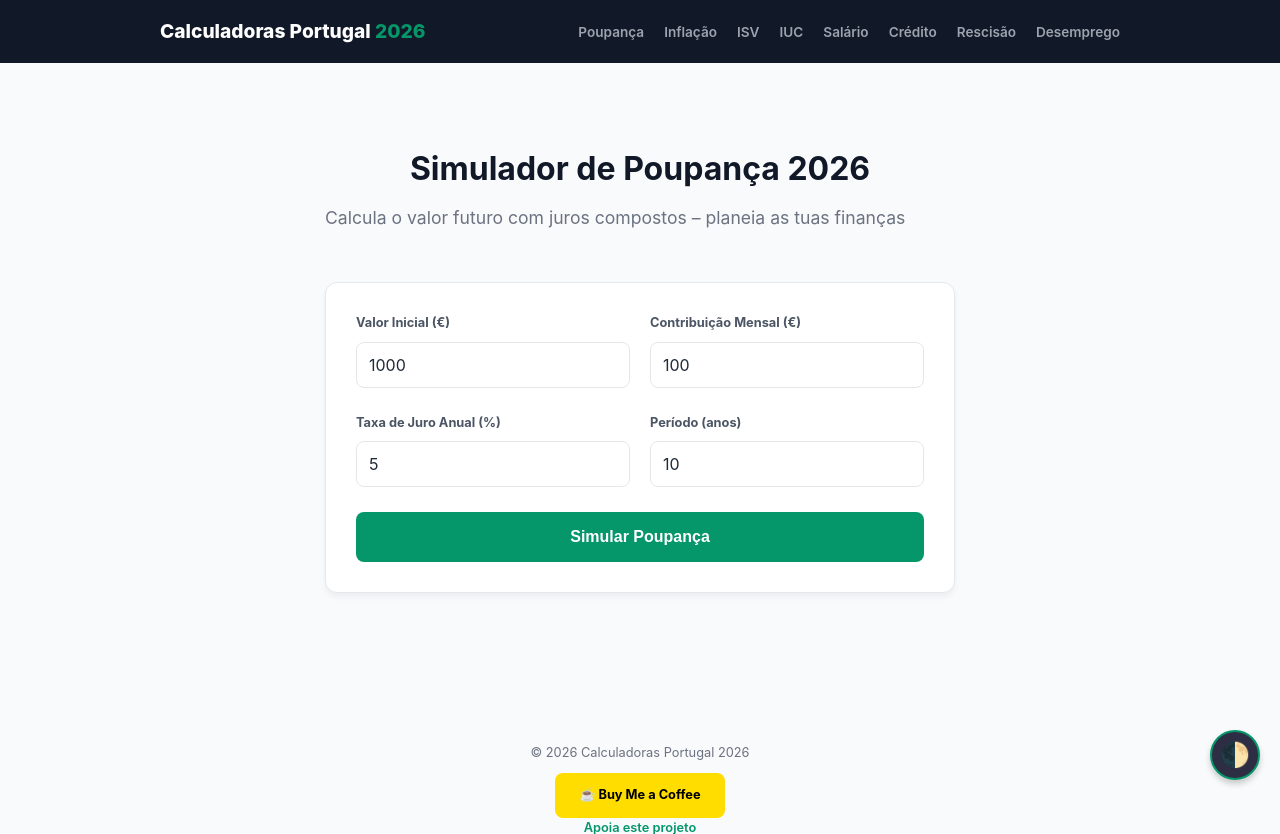
After one commit to ondoreoku/calculadoras-portugal, a Flask app: page /poupanca in a window 1280 px wide. The commit adds this page. Shown: the top 834 px of the page. Run offline with Flask 3, Linux system fonts and the light colour scheme.

Commit message:
Add: Calculadora de Poupança + PDFs dinâmicos + 8º card

```diff
--- a/app.py
+++ b/app.py
@@ -813,3 +813,82 @@ def iuc():
             erro = str(e)
 
     return render_template("iuc.html", resultado=resultado, erro=erro, ano=ano, co2=co2)
+
+# =============================================================================
+# ROTA - SIMULADOR DE POUPANÇA
+# =============================================================================
+from utils.poupanca import calcular_poupanca
+
+@app.route("/poupanca", methods=["GET", "POST"])
+@limiter.limit("5 per minute")
+@check_ip_block()
+def poupanca():
+    erro = None
+    resultado = None
+    capital_inicial = 1000
+    contribuicao_mensal = 100
+    taxa_juro = 5
+    periodo = 10
+
+    if request.method == "POST":
+        try:
+            capital_inicial = float(request.form.get("capital_inicial", 1000))
+            contribuicao_mensal = float(request.form.get("contribuicao_mensal", 0))
+            taxa_juro = float(request.form.get("taxa_juro", 5))
+            periodo = int(request.form.get("periodo", 10))
+
+            if capital_inicial < 0:
+                erro = "Capital inicial deve ser positivo"
+            elif contribuicao_mensal < 0:
+                erro = "Contribuição mensal deve ser positiva"
+            elif taxa_juro < 0:
+                erro = "Taxa de juro deve ser positiva"
+            elif periodo < 1:
+                erro = "Período deve ser pelo menos 1 ano"
+
+            if not erro:
+                resultado = calcular_poupanca(capital_inicial, contribuicao_mensal, taxa_juro, periodo)
+                log_security_event("CALCULO_POUPANCA", request.remote_addr, f"Capital:{capital_inicial} Juro:{taxa_juro} Anos:{periodo}")
+        except ValueError:
+            erro = "Valores inválidos. Por favor, insira números."
+        except Exception as e:
+            erro = str(e)
+
+    return render_template("poupanca.html",
+                          resultado=resultado,
+                          erro=erro,
+                          capital_inicial=capital_inicial,
+                          contribuicao_mensal=contribuicao_mensal,
+                          taxa_juro=taxa_juro,
+                          periodo=periodo)
+
+@app.route("/poupanca/pdf", methods=["GET"])
+@limiter.limit("5 per minute")
+def poupanca_pdf():
+    try:
+        capital_inicial = request.args.get("capital_inicial", type=float)
+        contribuicao_mensal = request.args.get("contribuicao_mensal", type=float, default=0)
+        taxa_juro = request.args.get("taxa_juro", type=float)
+        periodo = request.args.get("periodo", type=int)
+
+        if not capital_inicial or not taxa_juro or not periodo:
+            return jsonify({"erro": "Parâmetros obrigatórios: capital_inicial, taxa_juro, periodo"}), 400
+
+        resultado = calcular_poupanca(capital_inicial, contribuicao_mensal, taxa_juro, periodo)
+        inputs = {
+            "Capital Inicial": f"€{capital_inicial:.2f}",
+            "Contribuição Mensal": f"€{contribuicao_mensal:.2f}",
+            "Taxa de Juro": f"{taxa_juro}%",
+            "Período": f"{periodo} anos"
+        }
+
+        pdf = gerar_pdf_resultado("Poupança", inputs, resultado)
+        if pdf:
+            response = make_response(pdf)
+            response.headers["Content-Type"] = "application/pdf"
+            response.headers["Content-Disposition"] = f"attachment; filename=poupanca_{capital_inicial:.0f}.pdf"
+            return response
+        else:
+            return jsonify({"erro": "PDF não disponível", "dados": resultado}), 500
+    except Exception as e:
+        return jsonify({"erro": str(e)}), 500
--- a/templates/base.html
+++ b/templates/base.html
@@ -12,6 +12,7 @@
         <nav>
             <h1><a href="/">Calculadoras Portugal <span>2026</span></a></h1>
             <ul>
+                <li><a href="/poupanca">Poupança</a></li>
                 <li><a href="/inflacao">Inflação</a></li>
                 <li><a href="/isv">ISV</a></li>
                 <li><a href="/iuc">IUC</a></li>
--- a/templates/credito.html
+++ b/templates/credito.html
@@ -45,7 +45,7 @@
                 <button type="submit" class="btn-main">Calcular Prestação</button>
             </form>
             <div style="text-align:center;margin-top:15px;">
-                <a href="/credito/pdf?valor_imovel=200000&entrada=40000&prazo_anos=30" target="_blank" style="display:inline-block;background:#2563eb;color:white;padding:10px 20px;border-radius:8px;text-decoration:none;font-weight:600;">📄 Baixar PDF</a>
+                <a href="/credito/pdf?valor_imovel={{ valor_imovel }}/credito/pdf?valor_imovel=200000&entrada=40000&prazo_anos=30entrada={{ entrada }}/credito/pdf?valor_imovel=200000&entrada=40000&prazo_anos=30prazo_anos={{ prazo_anos }}/credito/pdf?valor_imovel=200000&entrada=40000&prazo_anos=30spread={{ spread }}/credito/pdf?valor_imovel=200000&entrada=40000&prazo_anos=30euribor={{ euribor }}" target="_blank" style="display:inline-block;background:#2563eb;color:white;padding:10px 20px;border-radius:8px;text-decoration:none;font-weight:600;">📄 Baixar PDF</a>
                 <span style="color:#6b7280;font-size:0.8rem;margin-left:10px;">(exemplo com 200.000€)</span>
             </div>
 
--- /dev/null
+++ b/templates/poupanca.html
@@ -0,0 +1,83 @@
+{% extends "base.html" %}
+
+{% block title %}Simulador de Poupança 2026{% endblock %}
+{% block main_class %}form-page{% endblock %}
+
+{% block content %}
+<div class="container">
+    <h1>Simulador de Poupança 2026</h1>
+    <p class="subtitulo">Calcula o valor futuro com juros compostos – planeia as tuas finanças</p>
+
+    <section class="form-card">
+        <form method="POST" action="/poupanca">
+            {% if erro %}
+            <div style="background: #fee; border: 1px solid #c00; color: #c00; padding: 15px; border-radius: 8px; margin-bottom: 20px;">
+                ⚠️ {{ erro }}
+            </div>
+            {% endif %}
+
+            <div class="grid">
+                <div class="input-group">
+                    <label>Valor Inicial (€)</label>
+                    <input type="number" name="capital_inicial" step="0.01" min="0" required value="{{ capital_inicial or 1000 }}" placeholder="Ex: 1000">
+                </div>
+                <div class="input-group">
+                    <label>Contribuição Mensal (€)</label>
+                    <input type="number" name="contribuicao_mensal" step="0.01" min="0" value="{{ contribuicao_mensal or 100 }}" placeholder="Ex: 100">
+                </div>
+                <div class="input-group">
+                    <label>Taxa de Juro Anual (%)</label>
+                    <input type="number" name="taxa_juro" step="0.01" min="0" required value="{{ taxa_juro or 5 }}" placeholder="Ex: 5">
+                </div>
+                <div class="input-group">
+                    <label>Período (anos)</label>
+                    <input type="number" name="periodo" step="1" min="1" required value="{{ periodo or 10 }}" placeholder="Ex: 10">
+                </div>
+            </div>
+
+            <button type="submit" class="btn-main">Simular Poupança</button>
+        </form>
+
+        {% if resultado %}
+        <div class="resultados visible" style="margin-top: 25px;">
+            <div class="grid-res">
+                <div class="res-card">
+                    <small>Valor Futuro</small>
+                    <div class="big-val">€{{ "%.2f"|format(resultado.valor_futuro) }}</div>
+                </div>
+                <div class="res-card">
+                    <small>Total Investido</small>
+                    <div class="big-val" style="color: #3b82f6;">€{{ "%.2f"|format(resultado.total_investido) }}</div>
+                </div>
+            </div>
+            <div class="grid-res" style="margin-top: 15px;">
+                <div class="res-card">
+                    <small>Juros Ganhos</small>
+                    <div class="big-val" style="color: #ea580c;">€{{ "%.2f"|format(resultado.juros_ganhos) }}</div>
+                </div>
+                <div class="res-card">
+                    <small>Rentabilidade</small>
+                    <div class="big-val" style="color: #2563eb;">{{ "%.1f"|format(resultado.rentabilidade) }}%</div>
+                </div>
+            </div>
+
+            <div class="info-extra">
+                <p><strong>Capital Inicial:</strong> €{{ "%.2f"|format(resultado.capital_inicial) }}</p>
+                <p><strong>Contribuição Mensal:</strong> €{{ "%.2f"|format(resultado.contribuicao_mensal) }}</p>
+                <p><strong>Taxa de Juro:</strong> {{ resultado.taxa_juro }}%</p>
+                <p><strong>Período:</strong> {{ resultado.periodo }} anos</p>
+            </div>
+
+            <div style="text-align:center;margin-top:20px;">
+                <a href="/poupanca/pdf?capital_inicial={{ capital_inicial }}&contribuicao_mensal={{ contribuicao_mensal }}&taxa_juro={{ taxa_juro }}&periodo={{ periodo }}" target="_blank" style="display:inline-block;background:#2563eb;color:white;padding:10px 20px;border-radius:8px;text-decoration:none;font-weight:600;">📄 Baixar PDF</a>
+            </div>
+
+            <div class="bmc-container" style="text-align: center; margin-top: 20px; padding: 15px; background: #f0fdf4; border-radius: 10px; border: 1px solid #059669;">
+                <p style="margin: 0 0 10px 0; color: #374151; font-size: 0.95rem;">Esta calculadora foi útil?</p>
+                <a href="https://www.buymeacoffee.com/ondoreoku" target="_blank" style="display: inline-block; background: #059669; color: white; padding: 10px 20px; border-radius: 8px; text-decoration: none; font-weight: 700; font-size: 0.9rem;">Paga-me um café</a>
+            </div>
+        </div>
+        {% endif %}
+    </section>
+</div>
+{% endblock %}
--- a/templates/rescisao.html
+++ b/templates/rescisao.html
@@ -64,7 +64,7 @@
                 <button type="submit" class="btn-main">Calcular Rescisão</button>
             </form>
             <div style="text-align:center;margin-top:15px;">
-                <a href="/rescisao/pdf?vencimento_base=1200" target="_blank" style="display:inline-block;background:#2563eb;color:white;padding:10px 20px;border-radius:8px;text-decoration:none;font-weight:600;">📄 Baixar PDF</a>
+                <a href="/rescisao/pdf?vencimento_base={{ vencimento_base }}/rescisao/pdf?vencimento_base=1200subsidio_alimentacao={{ subsidio_alimentacao }}" target="_blank" style="display:inline-block;background:#2563eb;color:white;padding:10px 20px;border-radius:8px;text-decoration:none;font-weight:600;">📄 Baixar PDF</a>
                 <span style="color:#6b7280;font-size:0.8rem;margin-left:10px;">(exemplo com 1200€)</span>
             </div>
 
--- a/templates/salario.html
+++ b/templates/salario.html
@@ -69,7 +69,7 @@
                 <button type="submit" class="btn-main">Calcular Salário</button>
             </form>
             <div style="text-align:center;margin-top:15px;">
-                <a href="/salario/pdf?salario_bruto=1500" target="_blank" style="display:inline-block;background:#2563eb;color:white;padding:10px 20px;border-radius:8px;text-decoration:none;font-weight:600;">📄 Baixar PDF</a>
+                <a href="/salario/pdf?salario_bruto={{ bruto }}/salario/pdf?salario_bruto=1500regime={{ regime }}" target="_blank" style="display:inline-block;background:#2563eb;color:white;padding:10px 20px;border-radius:8px;text-decoration:none;font-weight:600;">📄 Baixar PDF</a>
                 <span style="color:#6b7280;font-size:0.8rem;margin-left:10px;">(exemplo com 1500€)</span>
             </div>
 
--- a/templates/subsidio.html
+++ b/templates/subsidio.html
@@ -39,7 +39,7 @@
                 <button type="submit" class="btn-main">Calcular Apoio</button>
             </form>
             <div style="text-align:center;margin-top:15px;">
-                <a href="/subsidio/pdf?media_salarial=1200" target="_blank" style="display:inline-block;background:#2563eb;color:white;padding:10px 20px;border-radius:8px;text-decoration:none;font-weight:600;">📄 Baixar PDF</a>
+                <a href="/subsidio/pdf?media_salarial={{ media_salarial }}/subsidio/pdf?media_salarial=1200idade={{ idade }}/subsidio/pdf?media_salarial=1200meses_desconto={{ meses_desconto }}" target="_blank" style="display:inline-block;background:#2563eb;color:white;padding:10px 20px;border-radius:8px;text-decoration:none;font-weight:600;">📄 Baixar PDF</a>
                 <span style="color:#6b7280;font-size:0.8rem;margin-left:10px;">(exemplo com 1200€)</span>
             </div>
 
```
Also changed, not shown: templates/home.html (+7 -0 lines), utils/poupanca.py (added, +31 -0 lines).
